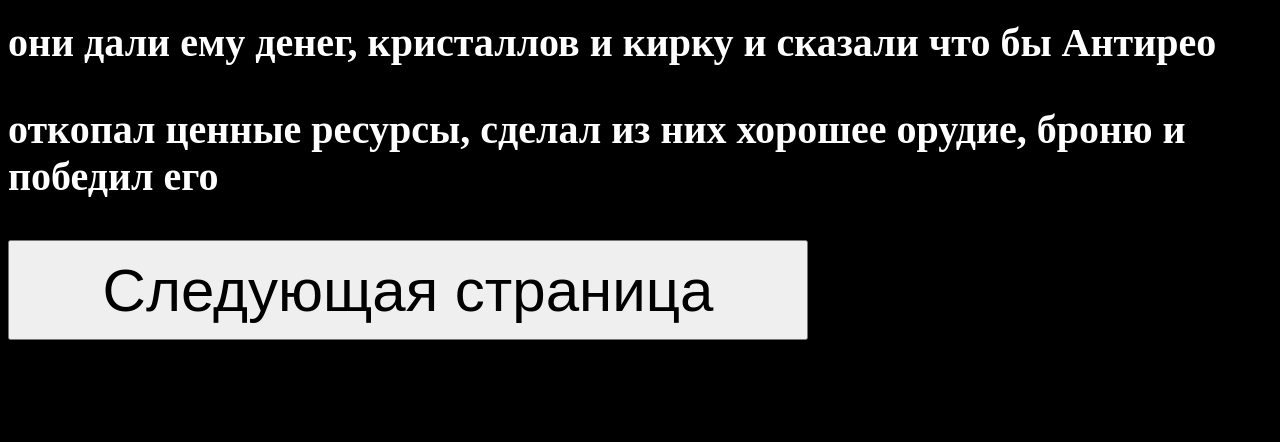
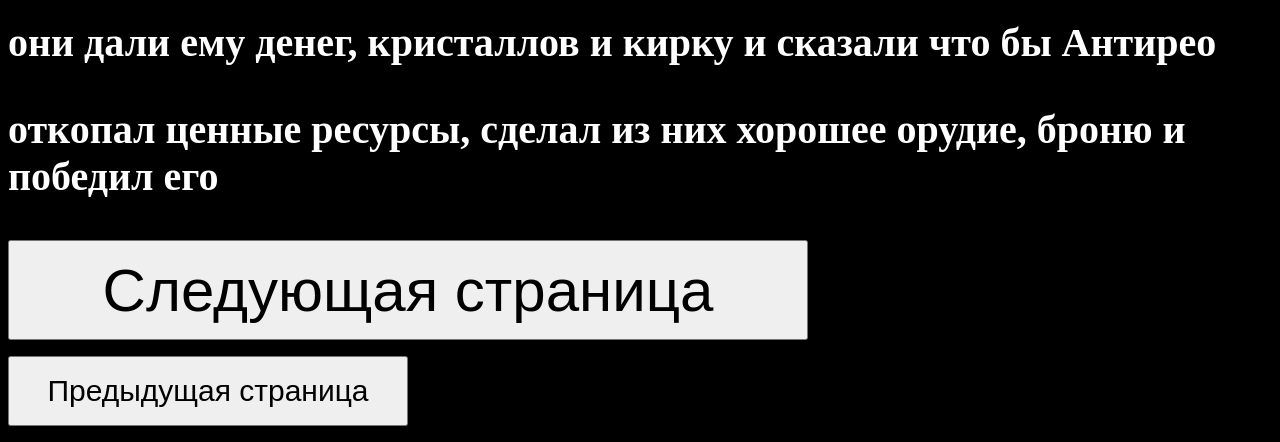
Before and after one commit to ArkTaliUs/two, a plain HTML site: page index.html in a window 1280 px wide. Shown: the part 636-1078 px from the top of the page. Before the commit the page ends 984 px from the top, so only its background shows below. Drawn offline with Linux system fonts and the light colour scheme.

Commit message:
Update index.html

```diff
--- a/index.html
+++ b/index.html
@@ -11,3 +11,4 @@
 откопал ценные ресурсы, сделал из них хорошее орудие, броню и победил его </p></div>
 </b>
 <a href="https://arktalius.github.io/three/"><button style="width: 800px; height: 100px; font-size: 60px">Следующая страница</button></a>
+<p><a href="https://arktalius.github.io/one/"><button style="width: 400px; height: 70px; font-size: 30px">Предыдущая страница</button></p>
```
